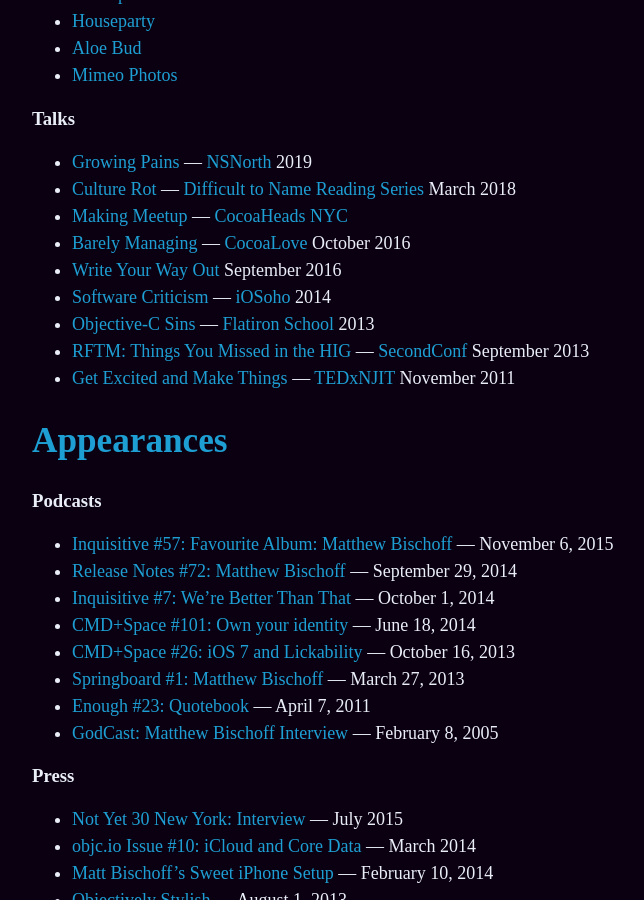
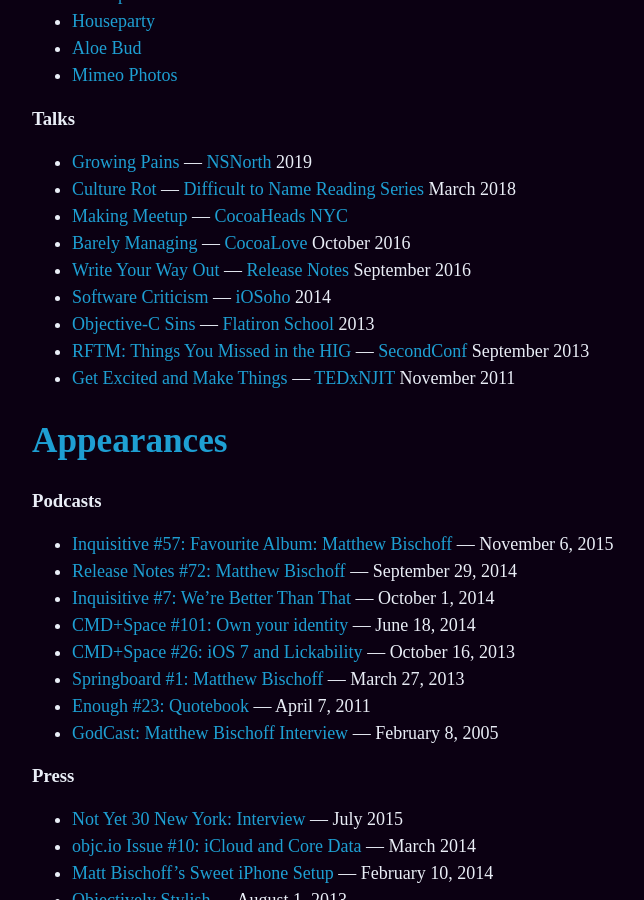
Before and after one commit to mbbischoff/website, a Jekyll site: the page built from about.md, in a window 1280 px wide and 900 px high, scrolled down 2130 px. Shown: the whole window, without its empty margins (258-902 px from the left). Built offline with Jekyll 4.4.1, drawn with Linux system fonts in a browser that asks for light colours; some web fonts are replaced.

Commit message:
Updated About

```diff
--- a/about.md
+++ b/about.md
@@ -41,7 +41,7 @@
 * [Culture Rot](https://matthewbischoff.com/culture-rot/) — [Difficult to Name Reading Series](http://www.ryansartor.com) March 2018
 * [Making Meetup](https://speakerdeck.com/matthewbischoff/making-meetup-6-dot-0) — [CocoaHeads NYC](http://www.cocoaheadsnyc.org)
 * [Barely Managing](https://matthewbischoff.com/barely-managing/) — [CocoaLove](https://cocoalove.org) October 2016
-* [Write Your Way Out](https://matthewbischoff.com/write-your-way-out/) September 2016
+* [Write Your Way Out](https://matthewbischoff.com/write-your-way-out/) — [Release Notes](https://2016.releasenotes.tv) September 2016
 * [Software Criticism](https://speakerdeck.com/matthewbischoff/software-criticism) — [iOSoho](http://www.meetup.com/iOSoho/events/145810582/) 2014
 * [Objective-C Sins](https://speakerdeck.com/matthewbischoff/objective-c-sins) — [Flatiron School](http://flatironschool.com) 2013
 * [RFTM: Things You Missed in the HIG](https://matthewbischoff.com/rtfm/) — [SecondConf](http://secondconf.com) September 2013
```
